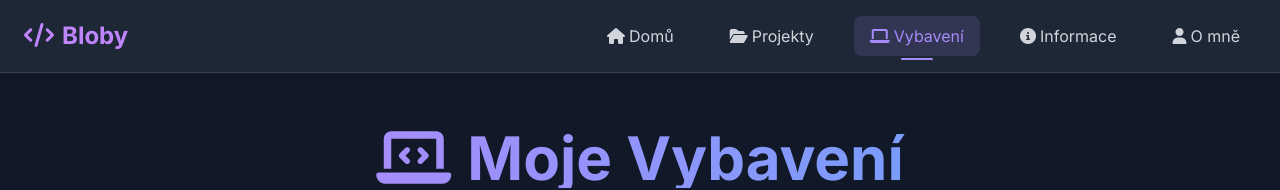
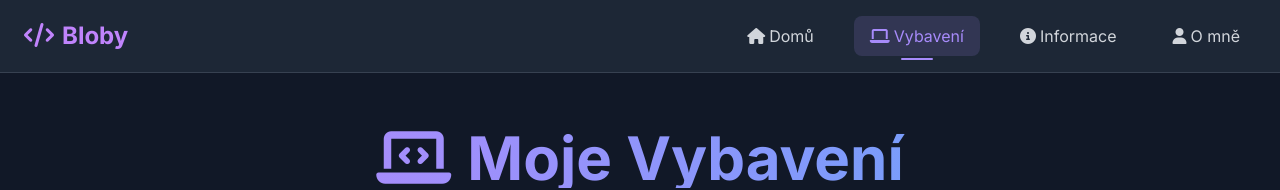
Before and after one commit to BlobyCS/web, a website: page specs.html in a window 1280 px wide. Shown: the top 190 px of the page. Drawn offline with nearby package versions, Linux system fonts and the light colour scheme.

Commit message:
Update specs.html

```diff
--- a/specs.html
+++ b/specs.html
@@ -18,7 +18,6 @@
             </a>
             <div class="hidden md:flex space-x-6">
                 <a href="index.html" class="nav-link"><i class="fas fa-home mr-1"></i>Domů</a>
-                <a href="projects.html" class="nav-link"><i class="fas fa-folder-open mr-1"></i>Projekty</a>
                 <a href="specs.html" class="nav-link active"><i class="fas fa-laptop mr-1"></i>Vybavení</a>
                 <a href="info.html" class="nav-link"><i class="fas fa-info-circle mr-1"></i>Informace</a>
                 <a href="about.html" class="nav-link"><i class="fas fa-user mr-1"></i>O mně</a>
@@ -29,7 +28,6 @@
         </div>
         <div class="md:hidden hidden px-6 pb-4" id="mobileMenu">
             <a href="index.html" class="block py-2 nav-link"><i class="fas fa-home mr-1"></i>Domů</a>
-            <a href="projects.html" class="block py-2 nav-link"><i class="fas fa-folder-open mr-1"></i>Projekty</a>
             <a href="specs.html" class="block py-2 nav-link active"><i class="fas fa-laptop mr-1"></i>Vybavení</a>
             <a href="info.html" class="block py-2 nav-link"><i class="fas fa-info-circle mr-1"></i>Informace</a>
             <a href="about.html" class="block py-2 nav-link"><i class="fas fa-user mr-1"></i>O mně</a>
```
